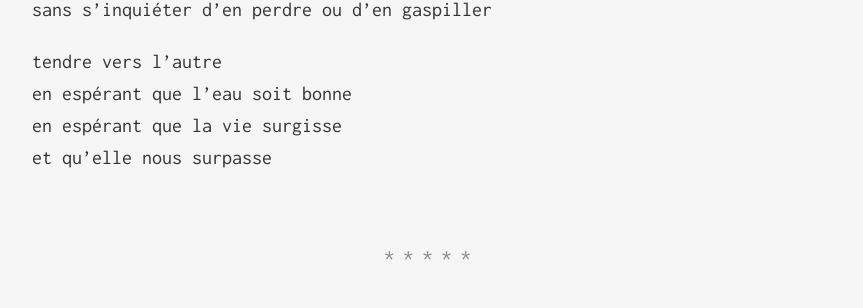
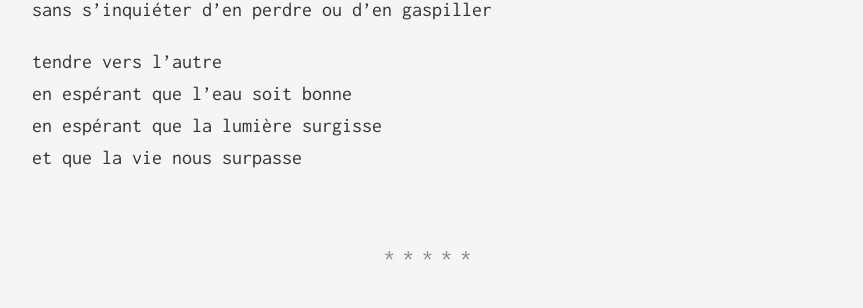
Before and after one commit to enricoJL/enricojl.github.io, a Jekyll site: the page built from _posts/2023-03-04-tendre-vers-lautre.md, in a window 1280 px wide. Shown: the part 644-952 px from the top of the page, without its empty margins (208-1071 px from the left). Built offline with Jekyll 4.4.1, drawn with Linux system fonts in a browser that asks for light colours.

Commit message:
plus de lumière

```diff
--- a/_posts/2023-03-04-tendre-vers-lautre.md
+++ b/_posts/2023-03-04-tendre-vers-lautre.md
@@ -14,5 +14,5 @@ sans s'inquiéter d'en perdre ou d'en gaspiller
 
 tendre vers l'autre
 en espérant que l'eau soit bonne
-en espérant que la vie surgisse
-et qu'elle nous surpasse
+en espérant que la lumière surgisse
+et que la vie nous surpasse
```
